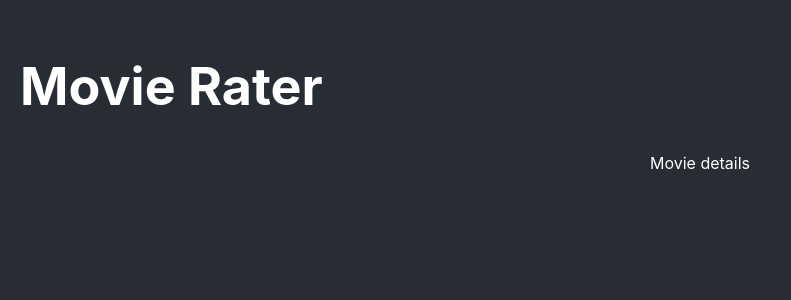
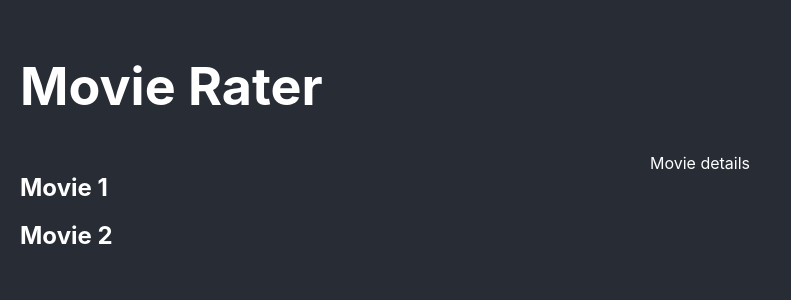
Before and after one commit to PrezBala/Project5FrontEnd, a React (Create React App) app: page / in a window 1280 px wide. Shown: the top 300 px of the page, without its empty margins (0-791 px from the left). Built offline with nearby package versions, Linux system fonts and the light colour scheme.

Commit message:
add 2 strings within app.js for movie 1 and movie 2

```diff
--- a/src/App.js
+++ b/src/App.js
@@ -3,7 +3,7 @@ import './App.css';
 
 function App() {
 
-    const [movies, setMovies] = useState([]);
+    const [movies, setMovies] = useState(['Movie 1', 'Movie 2']);
 
     return (
         <div className="App">
```
